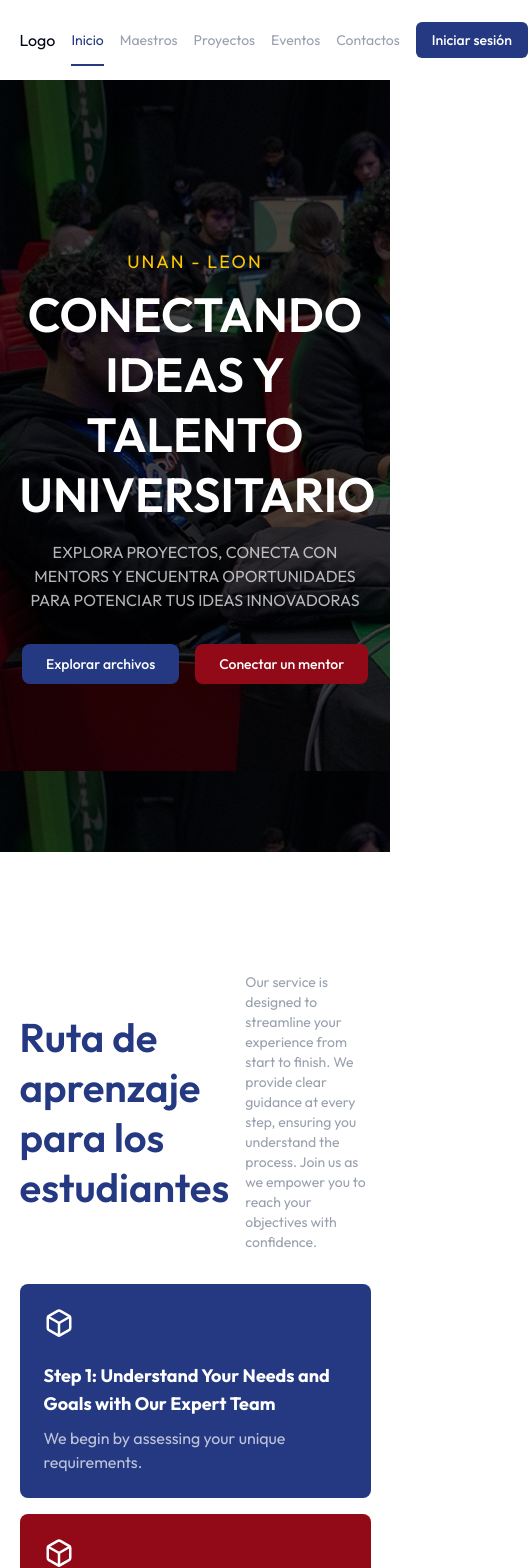
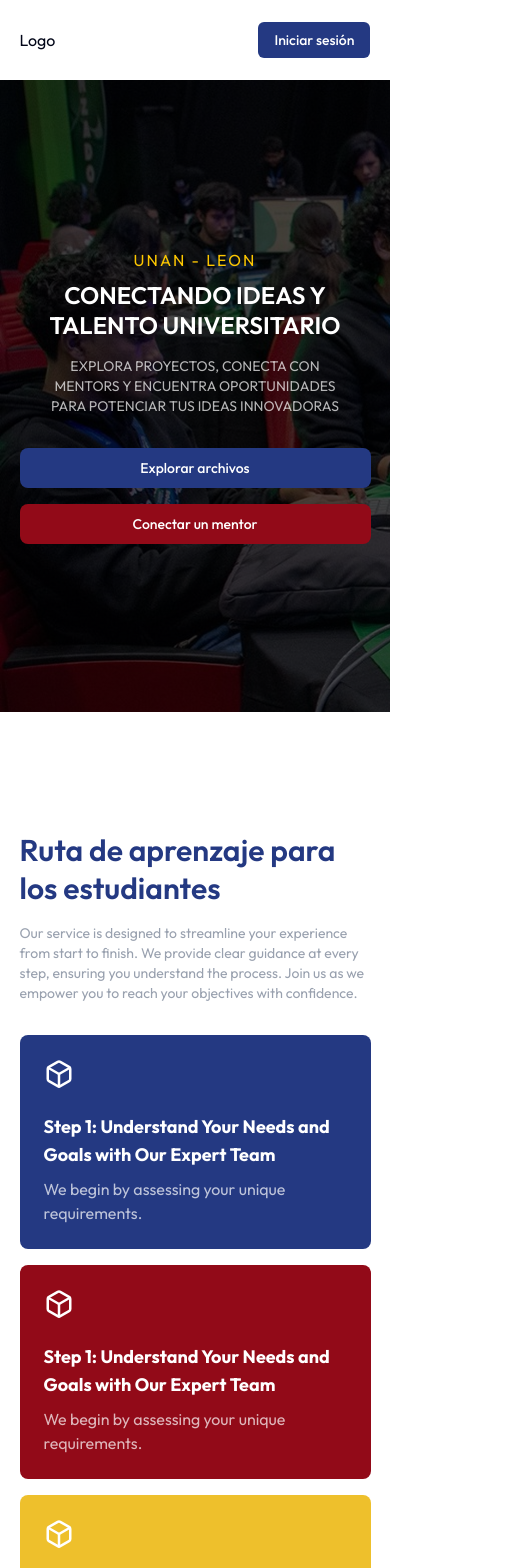
Before and after one commit to vanessamoralesm/front_unan, a React (Vite) app: page / in a window 390 px wide. Shown: the top 1568 px of the page, 528 px wide, since content can reach past the window. Built offline with nearby package versions, Linux system fonts and the light colour scheme.

Commit message:
responsivo en el main

```diff
--- a/src/components/Text.tsx
+++ b/src/components/Text.tsx
@@ -27,7 +27,7 @@
 
   if(as === 'subtitle') {
     return (
-      <h2 className={cn("text-[2.5rem] font-semibold text-blue-primary",className,colorClass)}>{children}</h2>
+      <h2 className={cn("text-[1.875rem] md:text-[2.5rem] leading-10 md:leading-12 font-semibold text-blue-primary",className,colorClass)}>{children}</h2>
     )
   }
 
--- a/src/components/landing/Banner.tsx
+++ b/src/components/landing/Banner.tsx
@@ -24,12 +24,12 @@
   }
 
   return (
-    <div className={`p-18 bg-blue-primary flex items-center justify-between text-white uppercase  text-3xl overflow-hidden relative  bg-no-repeat bg-center bg-cover ${className} `} style={{ background: backgroundImage }}>
+    <div className={`p-8 md:p-18 bg-blue-primary flex flex-col md:flex-row md:items-center gap-6 justify-between text-white uppercase text-2xl md:text-3xl overflow-hidden relative  bg-no-repeat bg-center bg-cover ${className} `} style={{ background: backgroundImage }}>
       {
         withFigures && (
           <>
-            <div className="circle size-40 rounded-full border border-white absolute top-0 left-0 -translate-x-1/6 -translate-y-3/5"></div>
-            <div className="circle size-40 rounded-full border border-white absolute top-0 left-0 -translate-x-4/6 translate-y-1/12"></div>
+            <div className="circle size-40 rounded-full border border-white/40 absolute top-0 left-0 -translate-x-1/6 -translate-y-3/5"></div>
+            <div className="circle size-40 rounded-full border border-white/40 absolute top-0 left-0 -translate-x-4/6 translate-y-1/12"></div>
           </>
         )
       }
--- a/src/components/landing/Footer.tsx
+++ b/src/components/landing/Footer.tsx
@@ -7,7 +7,7 @@
   return (
     <footer className=" text-white py-18 footer">
       <Container>
-        <div className="grid grid-cols-1 md:grid-cols-2 gap-30">
+        <div className="grid  lg:grid-cols-2 md:gap-16 lg:gap-30">
 
           {/* Logo y descripción */}
           <div>
@@ -29,7 +29,7 @@
             </div>
           </div>
 
-          <div className="flex flex-row gap-10">
+          <div className="flex flex-col md:flex-row gap-10">
             {/* Navegación */}
             <div>
               <h3 className="font-semibold text-base">Navegación</h3>
--- a/src/components/landing/Header.tsx
+++ b/src/components/landing/Header.tsx
@@ -16,7 +16,7 @@
             Logo
           </Link>
           <nav>
-            <ul className=" text-sm flex items-center gap-4">
+            <ul className=" text-sm hidden md:flex items-center gap-4">
                 {
                   linksHeader.map((link, index) => (
                     <li key={index}>
--- a/src/components/landing/main/Events.tsx
+++ b/src/components/landing/main/Events.tsx
@@ -13,7 +13,7 @@
             <Text as="paragraph">CREANDO IDEAS</Text>
             <Text as="subtitle">Proximos Eventos</Text>
           </div>
-          <div className="grid grid-cols-3 gap-6 max-w-5xl mx-auto mt-8">
+          <div className="grid  md:grid-cols-2 lg:grid-cols-3 gap-6 max-w-5xl mx-auto mt-8">
             <article className="overflow-hidden rounded-md shadow-2xl shadow-blue-primary/10">
               <figure className="h-40">
                 <img
--- a/src/components/landing/main/Hero.tsx
+++ b/src/components/landing/main/Hero.tsx
@@ -6,11 +6,11 @@
     <section className="py-42 text-center hero">
         <Container>
             <div className=" max-w-2xl mx-auto">
-                <p className="uppercase tracking-[2px] text-yellow-400 text-lg">UNAN - LEON</p>
-                <h1 className="font-semibold text-5xl text-white  mt-2 mb-4 leading-[1.25] text-balance uppercase">Conectando Ideas y Talento Universitario</h1>
-                <p className="uppercase text-white/70 text-balance ">Explora proyectos, conecta con mentors y encuentra
+                <p className="uppercase tracking-[2px] text-yellow-400  md:text-lg">UNAN - LEON</p>
+                <h1 className="font-semibold text-2xl md:text-5xl text-white  mt-2 mb-4 leading-[1.25] text-balance uppercase">Conectando Ideas y Talento Universitario</h1>
+                <p className="uppercase text-white/70 text-balance text-sm md:text-base ">Explora proyectos, conecta con mentors y encuentra
                 oportunidades para potenciar tus ideas innovadoras</p>
-                <div className="flex items-center justify-center gap-4 mt-8">
+                <div className="flex flex-col md:flex-row md:items-center justify-center gap-4 mt-8">
                     <Button variant={'blue'} size="lg">Explorar archivos</Button>
                     <Button variant={'red'} size="lg">Conectar un mentor</Button>
                 </div>
--- a/src/components/landing/main/Learning.tsx
+++ b/src/components/landing/main/Learning.tsx
@@ -5,7 +5,7 @@
   return (
     <section className="py-10">
         <Container>
-            <div className="flex items-center justify-between gap-4">
+            <div className="flex flex-col md:flex-row items-center justify-between gap-4">
                     <Text as="subtitle" className="flex-1 max-w-2xl leading-[1.25]">
                          Ruta de aprenzaje para los estudiantes
                     </Text>
--- a/src/components/landing/main/Masters.tsx
+++ b/src/components/landing/main/Masters.tsx
@@ -9,19 +9,19 @@
     <div className="py-10">
       <Container>
         <div className="">
-          <div className="text-center">
+          <div className="md:text-center mb-4 md:mb-0">
             <GraduationCap className="text-red-primary mx-auto w-18 h-18 stroke-1 mb-4" />
             <Text as="paragraph">GUIANDO EL FUTURO</Text>
             <Text as="subtitle">Mentores que Inspiran Innovación</Text>
           </div>
           <Link
             to={"#"}
-            className="text-gray-400 transition-colors duration-300 flex w-max ml-auto items-center gap-2 hover:underline group/link"
+            className="text-gray-400 transition-colors duration-300 flex w-max md:ml-auto items-center gap-2 hover:underline group/link"
           >
             Ver todos los mentores
             <MoveRight className="group-hover/link:translate-x-2 transition-all duration-300" />
           </Link>
-          <div className="mt-10 grid grid-cols-3 gap-4 mx-auto max-w-5xl">
+          <div className="mt-10 grid md:grid-cols-2 lg:grid-cols-3 gap-4 mx-auto max-w-5xl">
             <article className="overflow-hidden rounded-md shadow">
               <figure className="w-full h-40">
                 <img
--- a/src/components/landing/main/Projects.tsx
+++ b/src/components/landing/main/Projects.tsx
@@ -8,7 +8,7 @@
     <section className="py-18">
         <Container>
             <div>
-                <div className="flex  justify-between gap-4">
+                <div className="flex flex-col md:flex-row md:justify-between gap-4">
                     <div className="">
                         <Text as="paragraph"> DESTACADOS EN LOS ESTUDIANTES </Text>
                         <Text as="subtitle">   Proyectos que Transforman el Aprendizaje</Text>
@@ -18,7 +18,7 @@
                         <MoveRight  className="group-hover/link:translate-x-2 transition-all duration-300"/>
                     </Link>
                 </div>
-                <div className="mt-10 grid grid-cols-3 gap-4">
+                <div className="mt-10 grid md:grid-cols-2 lg:grid-cols-3 gap-4">
                     <article className="project-main-card p-6 text-white rounded-md">
                         <Box width={30} height={30} />
                         <h3 className="text-xl mb-2 mt-4">Athletics and Recreation </h3>
--- a/src/components/landing/main/Video.tsx
+++ b/src/components/landing/main/Video.tsx
@@ -3,9 +3,9 @@
 
 export default function Video() {
   return (
-    <div className="h-[600px] video-main flex items-center justify-center mt-20">
-        <div className="size-32 rounded-full bg-white text-blue-primary flex items-center justify-center">
-            <Play className="w-8 h-8" />
+    <div className="h-[260px] md:h-[600px] video-main flex items-center justify-center mt-20">
+        <div className="size-20 md:size-32 rounded-full bg-white text-blue-primary flex items-center justify-center">
+            <Play className="size-6 md:size-8" />
         </div>
     </div>
   )
--- a/src/pages/landing/Main.tsx
+++ b/src/pages/landing/Main.tsx
@@ -11,7 +11,7 @@
   return (
     <div>
       <Hero/>
-      <Sponsors/>
+       <Sponsors/>
       <Learning/>
       <Projects/>
       <Masters/>
```
